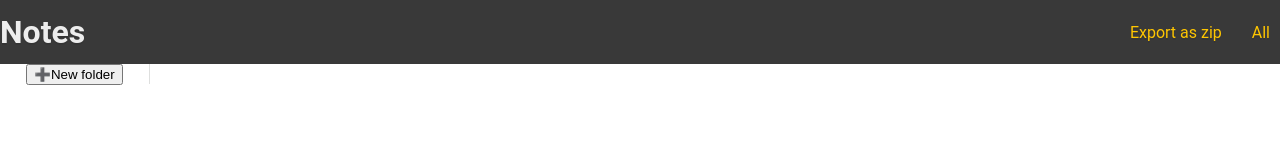
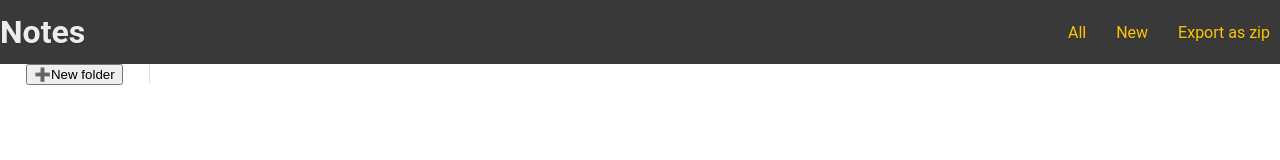
Before and after one commit to fffjacquier/notes-app, a Next.js app: page / in a window 1280 px wide. Shown: the top 160 px of the page. Built offline with nearby package versions, Linux system fonts and the light colour scheme.

Commit message:
fix export as zip

```diff
--- a/components/Layout.js
+++ b/components/Layout.js
@@ -10,17 +10,15 @@ const Layout = ({ children, home }) => {
       </Head>
       <header className="header">
         <h1>Notes</h1>
-        {/* <Link passHref> */}
-        <a href="/api/notes/zip" download>
-          Export as zip
-        </a>
-        {/* </Link> */}
         <Link href="/">
           <a>All</a>
         </Link>
-        {/* <Link href="/addnote">
+        <Link href="/addnote">
           <a>New</a>
-        </Link> */}
+        </Link>
+        <a href="/api/note/zip" download>
+          Export as zip
+        </a>
       </header>
       <style jsx>{`
         .header {
--- a/pages/api/note/zip.js
+++ b/pages/api/note/zip.js
@@ -1,15 +1,14 @@
 export default (req, res) => {
   const archiver = require('archiver')
+  const fs = require('fs')
 
   const ZLIB_COMPRESSION = 9
-  console.log(ZLIB_COMPRESSION)
 
   // read notes json file
-  const notes = require('../../../../notes/notes.json') //JSON.parse(req.body).notes
-  console.log(notes) // never fired!
+  const notes = require('../../../notes/notes.json')
 
   // create archive and zip all
-  res.setHeader('Content-Type', 'application/zip')
+  res.setHeader('Content-Type', 'application/octet-stream')
   res.setHeader('Content-disposition', 'attachment; filename=notes.zip')
 
   const zip = archiver('zip', {
@@ -17,14 +16,14 @@ export default (req, res) => {
   })
 
   zip.on('error', (err) => {
-    console.log('archive error', err)
+    console.error('archive error', err)
     throw err
   })
 
   zip.pipe(res)
 
   // add files and folder
-  notes.forEach((note) => {
+  notes.notes.forEach((note) => {
     zip.append(note.content, { name: note.folder + '/' + note.id + '.txt' })
   })
 
```
